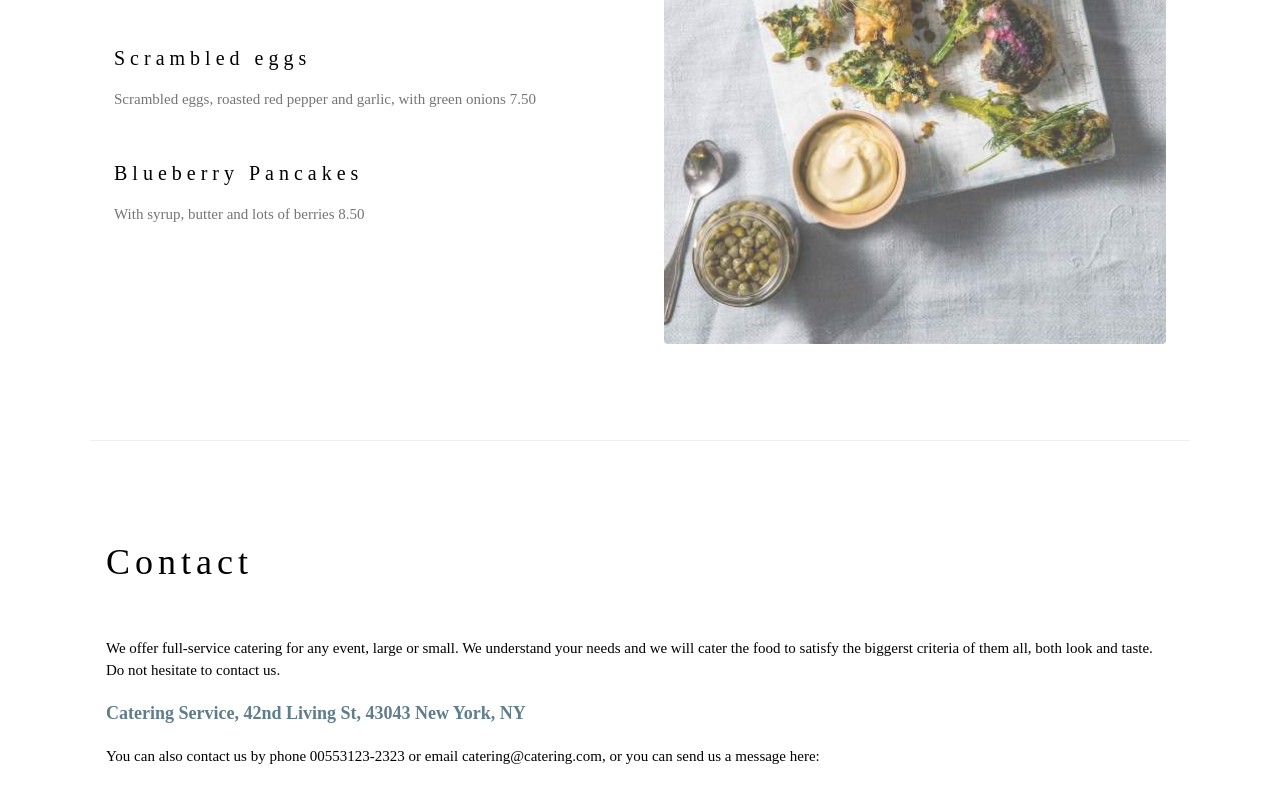
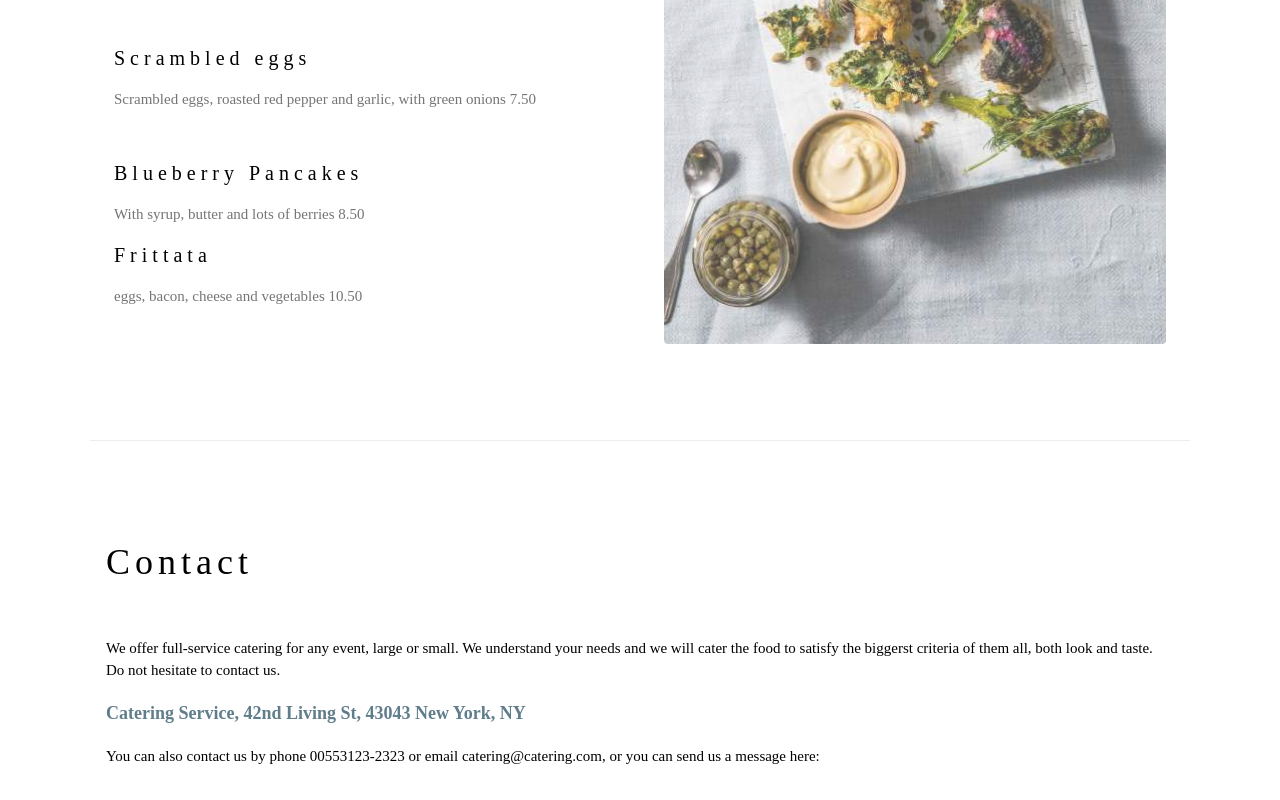
Before and after one commit to VagnerDCJ07/mywebsite, a plain HTML site: page index.html in a window 1280 px wide. Shown: the part 1945-2745 px from the top of the page. Drawn offline with nearby package versions, Linux system fonts and the light colour scheme.

Commit message:
Adicionado o item Frittata ao menu

```diff
--- a/index.html
+++ b/index.html
@@ -22,7 +22,6 @@ h1, h2, h3, h4, h5, h6 {
     <!-- Right-sided navbar links. Hide them on small screens -->
     <div class="w3-right w3-hide-small">
       <a href="#about" class="w3-bar-item w3-button">About</a>
-      <a href="#sale" class="w3-bar-item w3-button">Sales</a>
       <a href="#menu" class="w3-bar-item w3-button">Menu</a>
       <a href="#contact" class="w3-bar-item w3-button">Contact</a>
     </div>
@@ -74,6 +73,9 @@ h1, h2, h3, h4, h5, h6 {
 
       <h4>Blueberry Pancakes</h4>
       <p class="w3-text-grey">With syrup, butter and lots of berries 8.50</p>
+
+      <h4>Frittata</h4>
+      <p class="w3-text-grey">eggs, bacon, cheese and vegetables 10.50</p>
     </div>
 
     <div class="w3-col l6 w3-padding-large">
```
